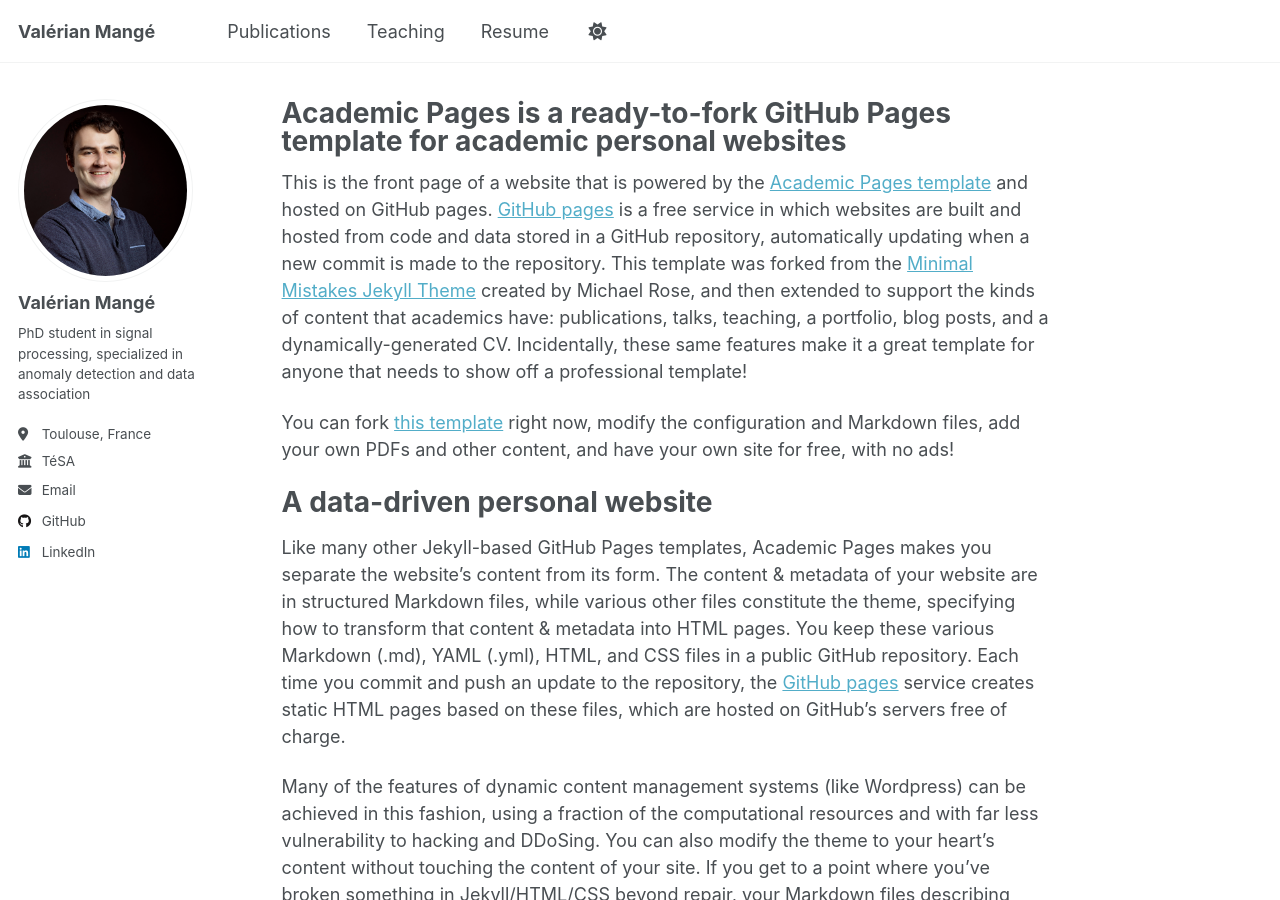
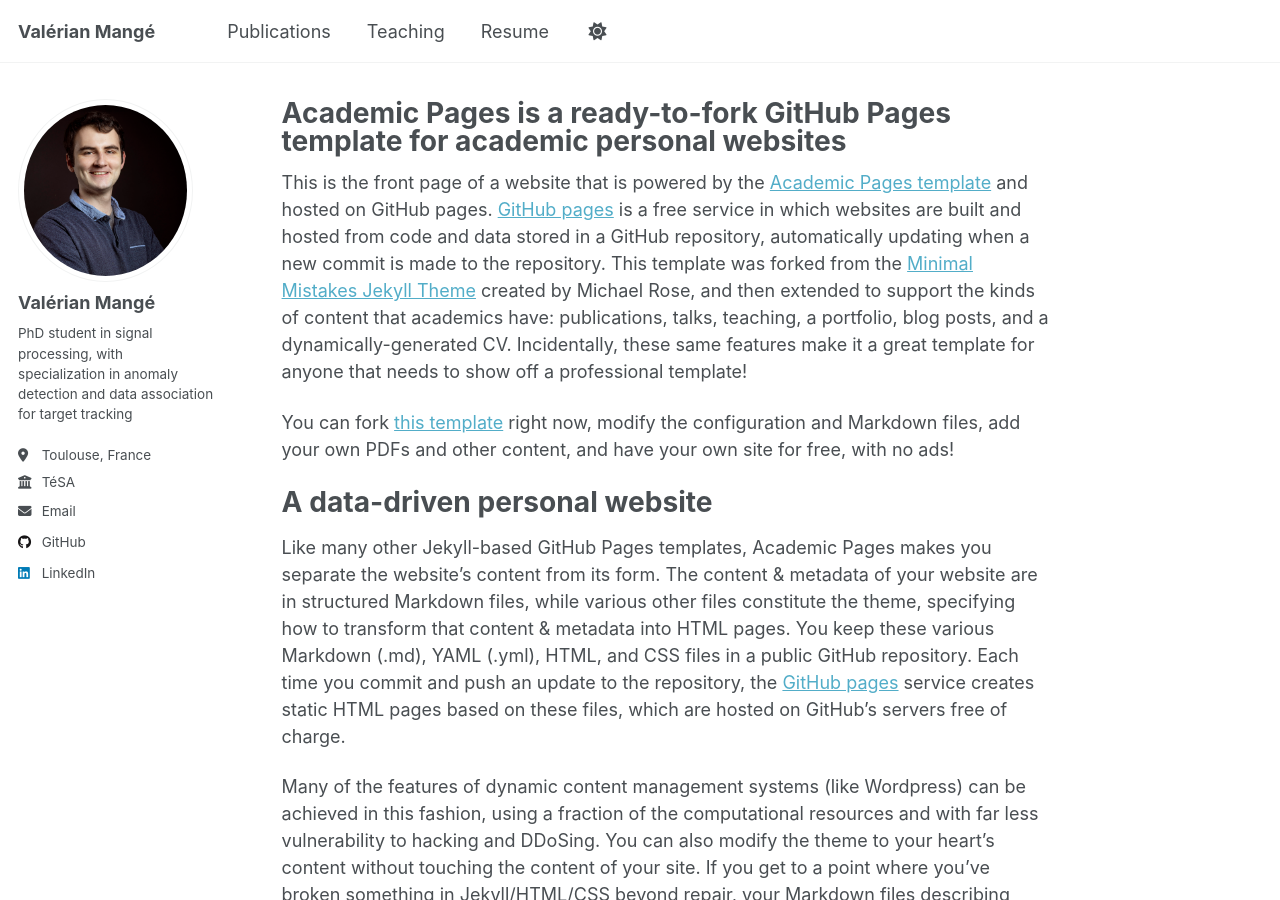
Before and after one commit to ValMang/ValMang.github.io, a Jekyll site: the page built from _pages/about.md, in a window 1280 px wide and 900 px high. Built offline with Jekyll 4.4.1, drawn with Linux system fonts in a browser that asks for light colours; a script that is not in the unit is left out.

Commit message:
Update _config.yml

```diff
--- a/_config.yml
+++ b/_config.yml
@@ -26,7 +26,7 @@ author:
   avatar           : "CH5_7045.jpg"
   name             : "Valérian Mangé"
   pronouns         : # example: "she/her"
-  bio              : "PhD student in signal processing, specialized in anomaly detection and data association"
+  bio              : "PhD student in signal processing, with specialization in anomaly detection and data association for target tracking"
   location         : "Toulouse, France"
   employer         : "TéSA"
   uri              : # URL
```
